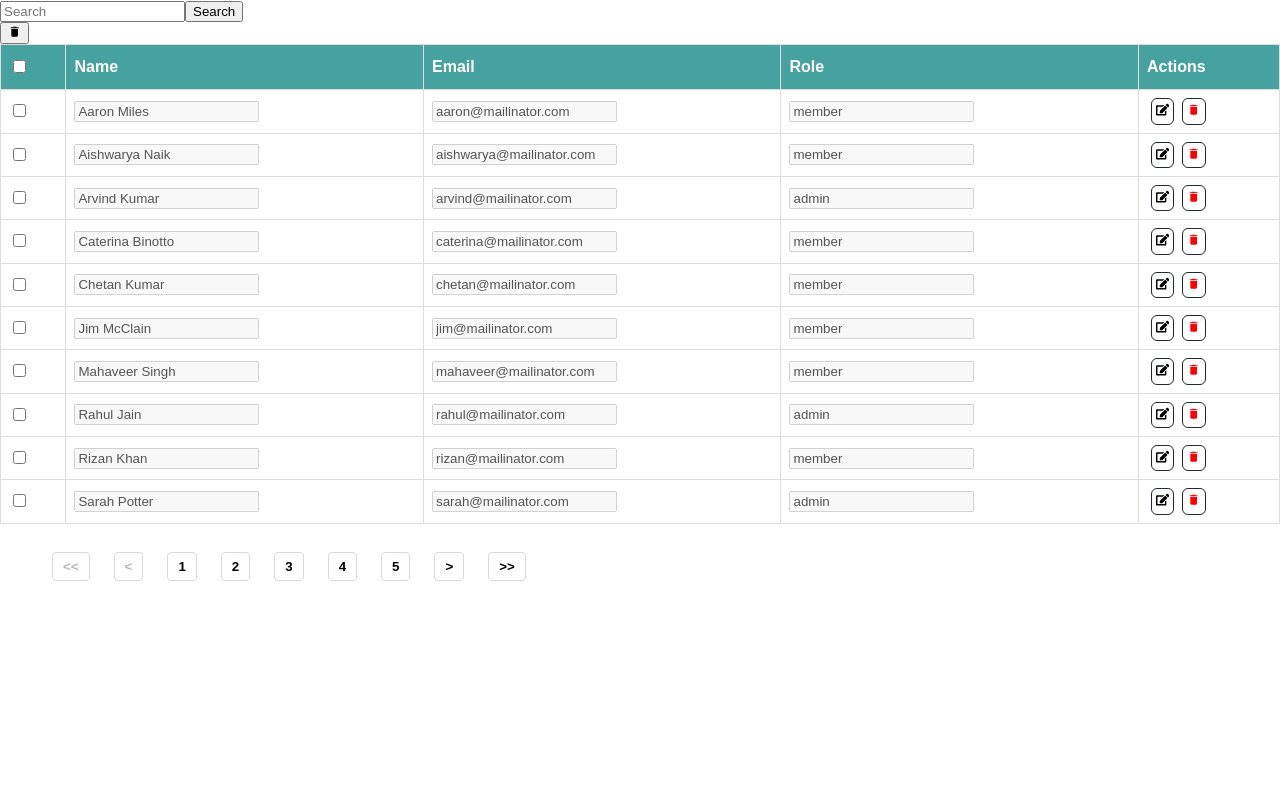
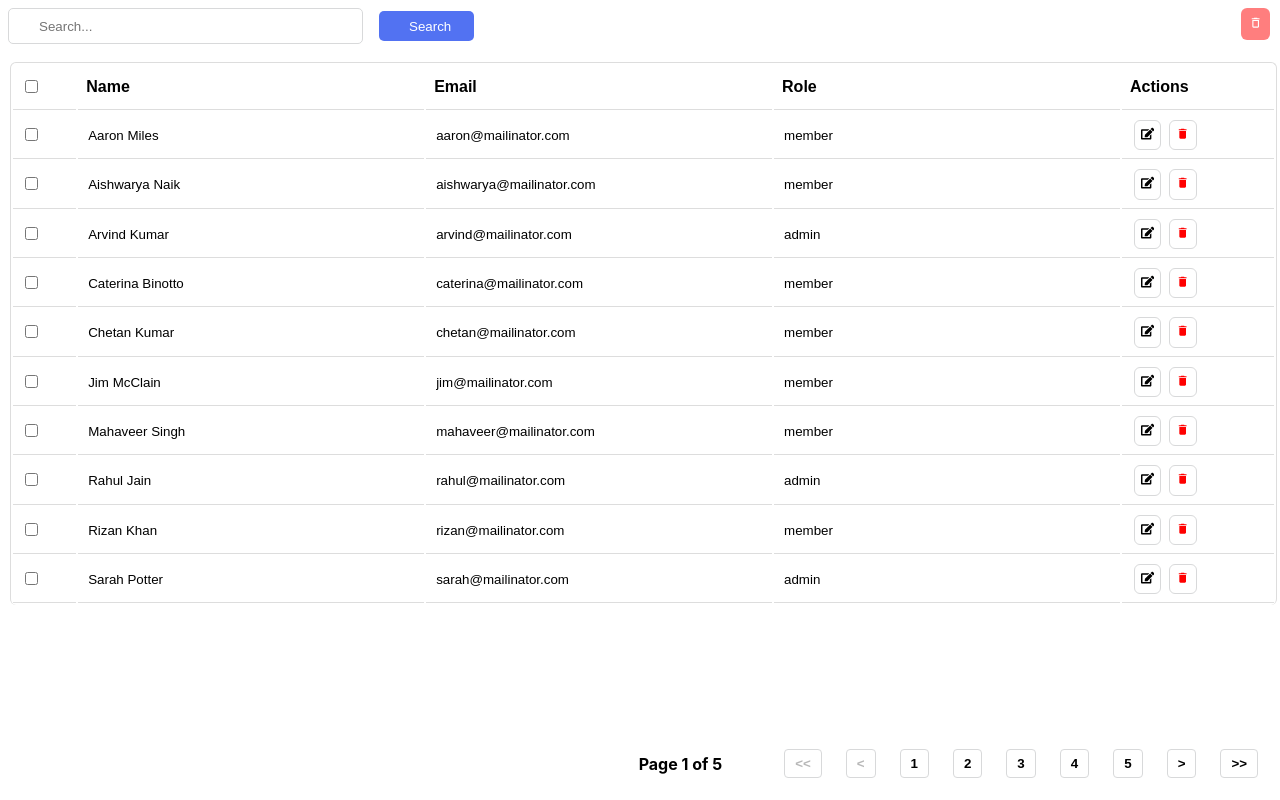
Before and after one commit to Babithakumari/AdminDashboardReact, a React (Create React App) app: page / in a window 1280 px wide. Built offline with nearby package versions, Linux system fonts and the light colour scheme.

Commit message:
added styling

```diff
--- a/src/Components/Pagination.js
+++ b/src/Components/Pagination.js
@@ -22,14 +22,15 @@ const Pagination = ({ nPages, currentPage, updatePage }) => {
     };
     return (
       <footer>
+        <p>Page {currentPage} of {nPages}</p>
         <ul className="page-list">
           <li>
-            <button className="page-item" onClick={() => updatePage(1)} disabled={currentPage===1}>
+            <button className="page-item first-page" onClick={() => updatePage(1)} disabled={currentPage===1}>
               {first}
             </button>
           </li>
           <li>
-            <button className="page-item" onClick={() => prevPage()} disabled={currentPage===1}>
+            <button className="page-item prev-page" onClick={() => prevPage()} disabled={currentPage===1}>
               {prev}
             </button>
           </li>
@@ -41,12 +42,12 @@ const Pagination = ({ nPages, currentPage, updatePage }) => {
             </li>
           ))}
           <li>
-            <button className="page-item" onClick={() => nextPage()} disabled={currentPage===nPages}>
+            <button className="page-item next-page" onClick={() => nextPage()} disabled={currentPage===nPages}>
               {next}
             </button>
           </li>
           <li>
-            <button className="page-item" onClick={() => updatePage(nPages)} disabled={currentPage===nPages}>
+            <button className="page-item last-page" onClick={() => updatePage(nPages)} disabled={currentPage===nPages}>
               {last}
             </button>
           </li>
--- a/src/Components/Person.js
+++ b/src/Components/Person.js
@@ -40,7 +40,8 @@ const Person = ({
 
 
   return (
-    <tr className={checked ? "checked" : "unchecked"}>
+    <tr className={`${checked ? "checked" : "unchecked"} ${editing ? "editing" : "not-editing"}`}
+    >
       <td>
         <input
           type="checkbox"
@@ -51,6 +52,7 @@ const Person = ({
       </td>
       <td>
         <input
+          type="text"
           name="name"
           disabled={!editing}
           value={newPerson.name}
@@ -59,6 +61,7 @@ const Person = ({
       </td>
       <td>
         <input
+          type="text"
           name="email"
           disabled={!editing}
           value={newPerson.email}
@@ -67,6 +70,7 @@ const Person = ({
       </td>
       <td>
         <input
+          type="text"
           name="role"
           disabled={!editing}
           value={newPerson.role}
--- a/src/Components/PersonList.js
+++ b/src/Components/PersonList.js
@@ -1,12 +1,11 @@
 import Person from "./Person";
-import { useState} from "react";
+import { useState } from "react";
 
 import "./styles.css";
 import Pagination from "./Pagination";
-import { MdDelete } from "react-icons/md";
+import { MdDeleteOutline } from "react-icons/md";
 
 const PersonList = ({ personList, handlePersonList }) => {
-
   const [currentPage, setCurrentPage] = useState(1);
   const [recordsPerPage] = useState(10);
   const lastIndex = currentPage * recordsPerPage;
@@ -16,7 +15,6 @@ const PersonList = ({ personList, handlePersonList }) => {
   const curRecords = personList.slice(firstIndex, lastIndex);
   // calculate number of pages
   const nPages = Math.ceil(personList.length / recordsPerPage);
-  console.log(nPages);
 
   // function handler to updatePage
   const updatePage = (pageIndex) => {
@@ -43,7 +41,8 @@ const PersonList = ({ personList, handlePersonList }) => {
   const [headChecked, setHeadChecked] = useState(false);
 
   const handleCheckbox = (personId) => {
-    setChecked({ ...checked, [personId]: !checked[personId] });
+    const value = !checked[personId];
+    setChecked({ ...checked, [personId]: value });
   };
 
   const handleHeadCheckbox = () => {
@@ -54,14 +53,14 @@ const PersonList = ({ personList, handlePersonList }) => {
     setChecked(checkList);
   };
 
+
   const handleMultipleDelete = () => {
-    const selectList = []
-    for(const key in checked){
-      if(checked[key]){
+    const selectList = [];
+    for (const key in checked) {
+      if (checked[key]) {
         // add to selectList
-        selectList.push(key)
+        selectList.push(key);
       }
-
     }
 
     // get updatedlist
@@ -70,14 +69,21 @@ const PersonList = ({ personList, handlePersonList }) => {
     );
     // update the list
     handlePersonList(updatedPersonList);
+    // reset head checkbox
+    setHeadChecked(false);
   };
 
   return (
     <>
-      <button onClick={handleMultipleDelete} disabled={!checked}>
-        <MdDelete />
+      <button
+        id="multiple-delete-btn"
+        onClick={handleMultipleDelete}
+        disabled={!Object.values(checked).includes(true)}
+      >
+        <MdDeleteOutline />
       </button>
-      <table id="persons">
+      <div id="table-parent">
+        <table id="persons-table">
           <thead>
             <tr>
               <th>
@@ -106,6 +112,7 @@ const PersonList = ({ personList, handlePersonList }) => {
             ))}
           </tbody>
         </table>
+      </div>
       <Pagination
         nPages={nPages}
         currentPage={currentPage}
--- a/src/Components/SearchBar.js
+++ b/src/Components/SearchBar.js
@@ -10,19 +10,25 @@ const SearchBar = ({ personList, handlePersonList }) => {
   };
 
   const onSearch = () => {
-    setSearchText(searchText.toLowerCase())
+    const input = setSearchText(searchText.toLowerCase())
     const filteredPersonList = personList.filter(
       (person) => Object.values(person).some(val => val.toLowerCase().includes(searchText))
     );
 
-    handlePersonList(filteredPersonList);
+    // if input is not empty, show only filtered list of persons
+    if (input !== "") {
+      handlePersonList(filteredPersonList)
+
+    }
+
   };
   return (
     <div>
       <input
+        id="search-bar"
         value={searchText}
         onChange={onChangeHandler}
-        placeholder="Search"
+        placeholder="Search..."
       />
       <button className="search-icon" onClick={onSearch}>
         Search
--- a/src/Components/styles.css
+++ b/src/Components/styles.css
@@ -1,60 +1,164 @@
-#persons {
-  font-family: Arial, Helvetica, sans-serif;
-  border-collapse: collapse;
-  width: 100%;
+/* style searchbar */
+#search-bar,
+.search-icon {
+  border-radius: 5px;
+  height: 30px;
+  padding: 2px 23px 2px 30px;
+  outline: none;
+  margin: 8px;
+}
+#search-bar {
+  width: 300px;
+  border: 1px solid #d8d9da;
+}
+#search-bar:hover,
+#search-bar:focus {
+  border: 1.5px solid #1f2833;
+  background-color: white;
 }
 
-#persons td,
-#persons th {
-  border: 1px solid #ddd;
+.search-icon {
+  background-color: #5272f2;
+  color: white;
+  border: none;
+  cursor: pointer;
+}
+/* multiple delete button */
+#multiple-delete-btn {
+  background-color:red;
+  position: absolute;
+  top: 8px;
+  right: 10px;
   padding: 8px;
+  outline: none;
+  border: none;
+  border-radius: 6px;
+  color: white;
+  font-weight: bold;
 }
 
-/*#persons tr:nth-child(even){background-color: #f2f2f2;}*/
+#multiple-delete-btn:disabled{
+  opacity:0.5
+}
+/* style table */
 
-#persons tr:hover {
-  background-color: #ddd;
+#table-parent {
+  margin: 10px;
 }
 
-#persons th {
+#persons-table {
+  font-family: Arial, Helvetica, sans-serif;
+  border: 1px solid #ddd;
+  border-radius: 6px;
+  width: 99vw;
+  margin: auto;
+  border-bottom: none;
+}
+
+#persons-table tbody{
+}
+#persons-table td,
+#persons-table th {
+  padding: 8px;
+  border-left: transparent;
+  border-right:transparent;
+  border-bottom: 1px solid #ddd;
+
+}
+
+#persons-table th {
+  font-weight: bold;
   padding-top: 12px;
   padding-bottom: 12px;
   text-align: left;
-  background-color: #45a29e;
+}
+
+
+
+#persons-table tr:hover {
+  background-color: #f2f2f2;
+}
+
+#persons-table .not-editing input[type="text"] {
+  border: none;
+  color:black;
+  background-color:transparent;
+}
+
+#persons-table .checked{
+  background-color:#ddd;
+}
+#persons-table .editing{
+  height:150px;
+  background-color:#d2d9db
+
+}
+.persons-table .editing ~ input[type="text"] {
+  /* style for sibling elements  */
+  border:1px solid black;
+  padding:6px;
+  margin:6px;
+}
+
+
+.edit-btn,
+.delete-btn,
+.save-btn,
+.cancel-btn {
+  margin: 0 4px;
+  padding: 6px;
+  background-color: white;
+  outline: none;
+  border: 1px solid #d8d9da;
+  border-radius: 6px;
+  align-items: center;
+  font-weight: bold;
+  cursor: pointer;
+}
+.save-btn {
+  background-color: green;
+  color: white;
+}
+.cancel-btn {
+  background-color: red;
   color: white;
 }
 
-.action-cell {
-}
-.edit-btn,
-.delete-btn {
-  margin: 0 4px;
-  padding: 4px;
-  background-color: white;
-  outline: none;
-  border: 1px solid #1f2833;
-  border-radius: 6px;
-}
 .delete-btn {
   color: red;
 }
-.checked {
-  background-color: grey;
-  color: yellow;
-}
-.page-list{
-  list-style-type:none;
-  display:flex;
-  align-items:center;
 
 
+
+
+/* style  pagination */
+.page-list {
+  list-style-type: none;
+  display: flex;
+  align-items: center;
 }
-.page-item{
-  background-color:white;
-  border:1px solid #D8D9DA;
-  border-radius:4px;
-  padding:6px 10px;
-  margin:12px;
-  font-weight:bold
+.page-item {
+  background-color: white;
+  border: 1px solid #d8d9da;
+  border-radius: 4px;
+  padding: 6px 10px;
+  margin: 12px;
+  font-weight: bold;
+}
 
+
+/* footer */
+footer {
+  position: absolute;
+  left: 0;
+  bottom: 0;
+  width: 100%;
+  display: flex;
+  align-items: center;
+  justify-content: flex-end;
+  font-weight: bold;
+  z-index: 5;
 }
+footer > ul {
+  margin: 10px;
+}
```
Also changed, not shown: src/App.js (+2 -8 lines), src/Components/MultipleDelete.js (deleted, +0 -26 lines). Lines whose indentation alone changed are shown as unchanged.
